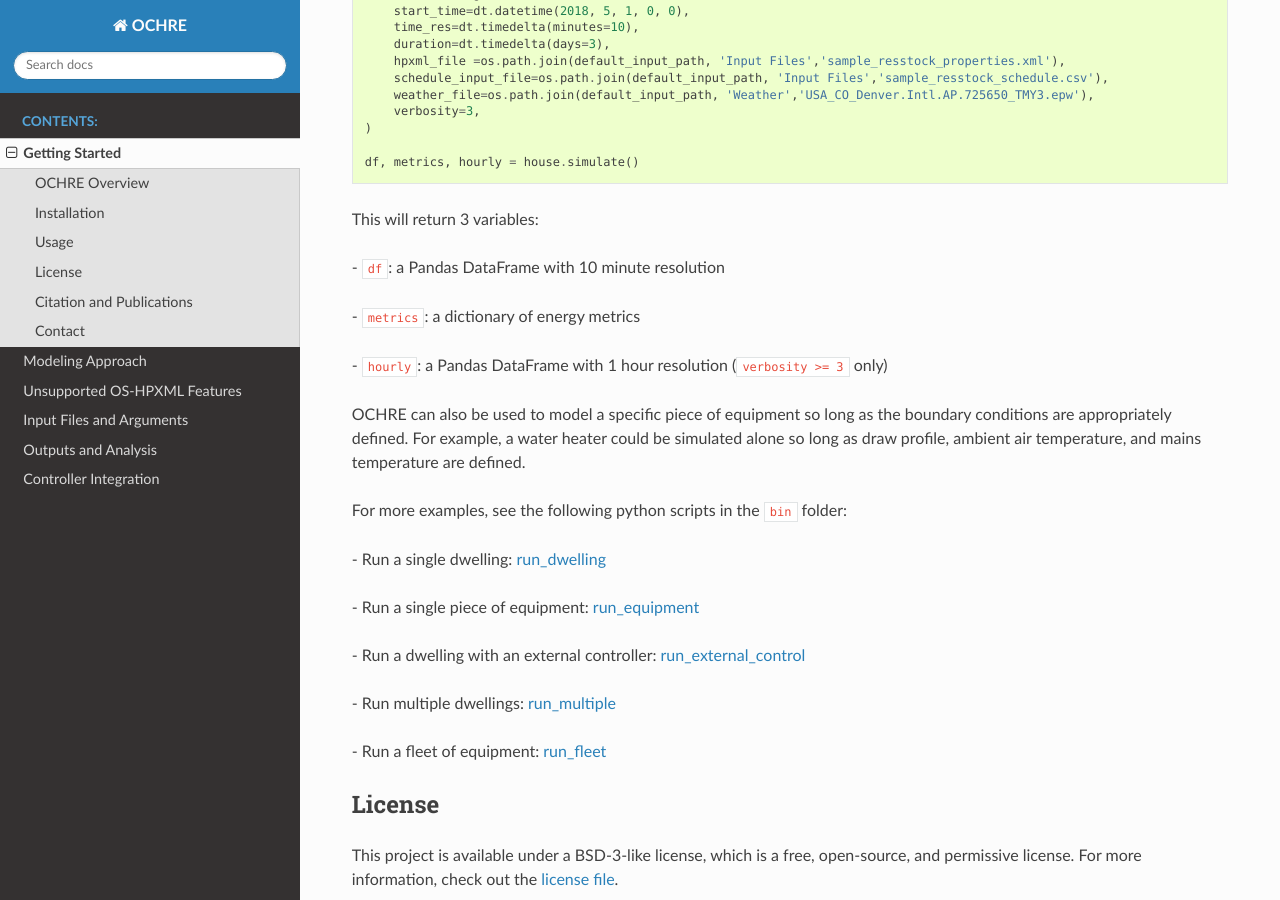
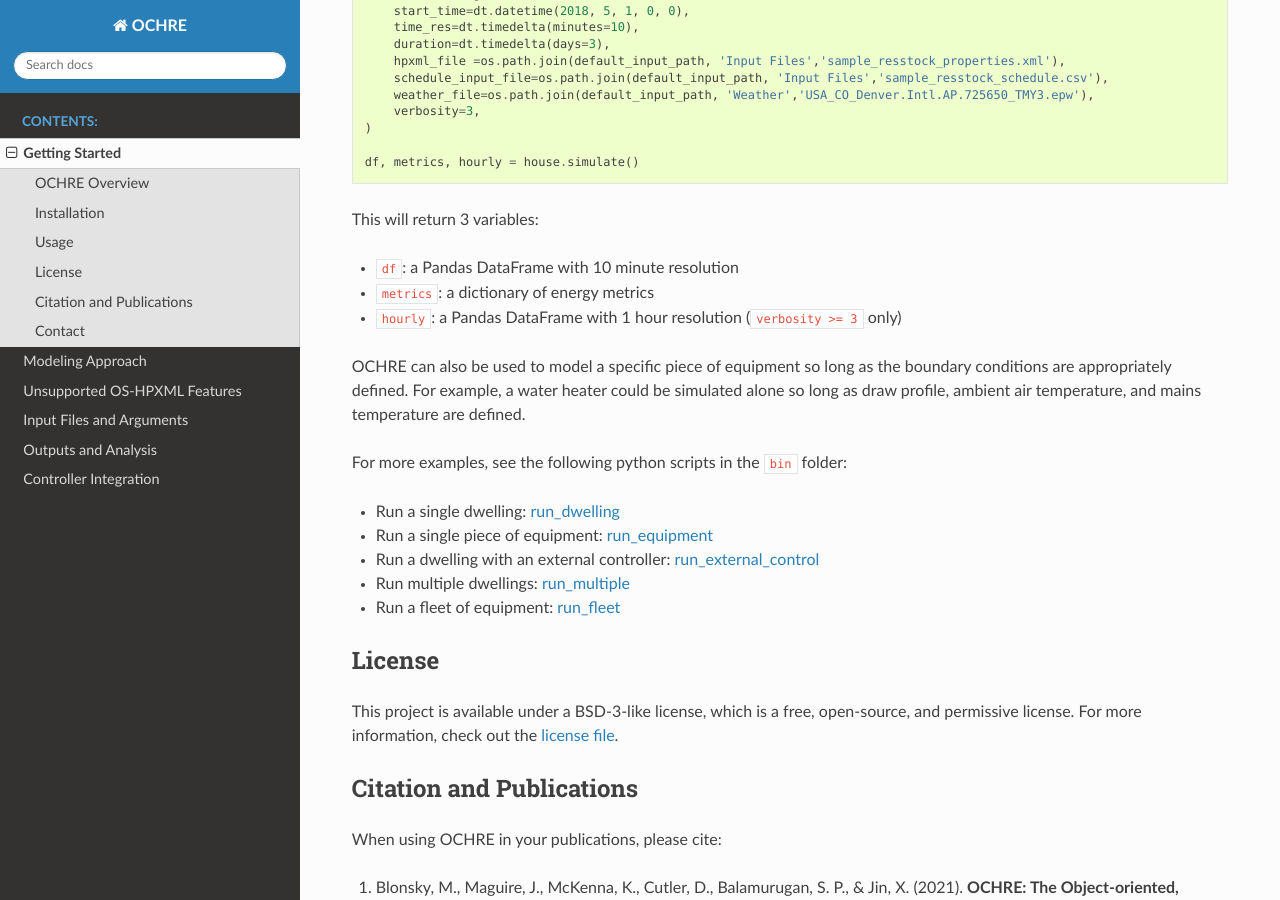
Before and after one commit to NREL/OCHRE, a Sphinx documentation site: the page built from docs/source/Introduction.rst, in a window 1280 px wide and 900 px high, scrolled down 1156 px. Built offline with Sphinx 7.4.7 and the Read the Docs theme 2.0.0, drawn with Linux system fonts in a browser that asks for light colours.

```diff
--- a/docs/source/Introduction.rst
+++ b/docs/source/Introduction.rst
@@ -74,11 +74,11 @@ Below is a simple example to simulate a dwelling:
 
 This will return 3 variables:
 
-\- ``df``: a Pandas DataFrame with 10 minute resolution
+- ``df``: a Pandas DataFrame with 10 minute resolution
 
-\- ``metrics``: a dictionary of energy metrics
+- ``metrics``: a dictionary of energy metrics
 
-\- ``hourly``: a Pandas DataFrame with 1 hour resolution (``verbosity >= 3`` only)
+- ``hourly``: a Pandas DataFrame with 1 hour resolution (``verbosity >= 3`` only)
 
 OCHRE can also be used to model a specific piece of equipment so long as
 the boundary conditions are appropriately defined. For example, a water
@@ -88,15 +88,15 @@ temperature, and mains temperature are defined.
 For more examples, see the following python scripts in the ``bin``
 folder:
 
-\- Run a single dwelling: `run_dwelling <https://github.com/NREL/OCHRE/blob/main/bin/run_dwelling.py>`__
+- Run a single dwelling: `run_dwelling <https://github.com/NREL/OCHRE/blob/main/bin/run_dwelling.py>`__
 
-\- Run a single piece of equipment: `run_equipment <https://github.com/NREL/OCHRE/blob/main/bin/run_equipment.py>`__
+- Run a single piece of equipment: `run_equipment <https://github.com/NREL/OCHRE/blob/main/bin/run_equipment.py>`__
 
-\- Run a dwelling with an external controller: `run_external_control <https://github.com/NREL/OCHRE/blob/main/bin/run_external_control.py>`__
+- Run a dwelling with an external controller: `run_external_control <https://github.com/NREL/OCHRE/blob/main/bin/run_external_control.py>`__
 
-\- Run multiple dwellings: `run_multiple <https://github.com/NREL/OCHRE/blob/main/bin/run_multiple.py>`__
+- Run multiple dwellings: `run_multiple <https://github.com/NREL/OCHRE/blob/main/bin/run_multiple.py>`__
 
-\- Run a fleet of equipment: `run_fleet <https://github.com/NREL/OCHRE/blob/main/bin/run_fleet.py>`__
+- Run a fleet of equipment: `run_fleet <https://github.com/NREL/OCHRE/blob/main/bin/run_fleet.py>`__
 
 License
 -------
```
